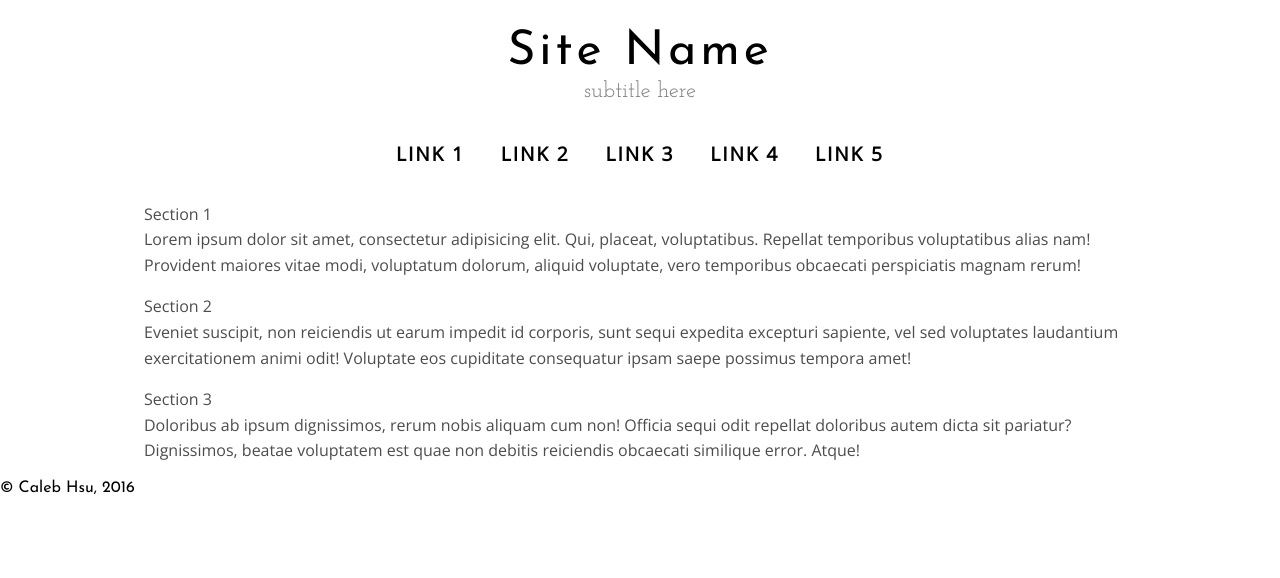
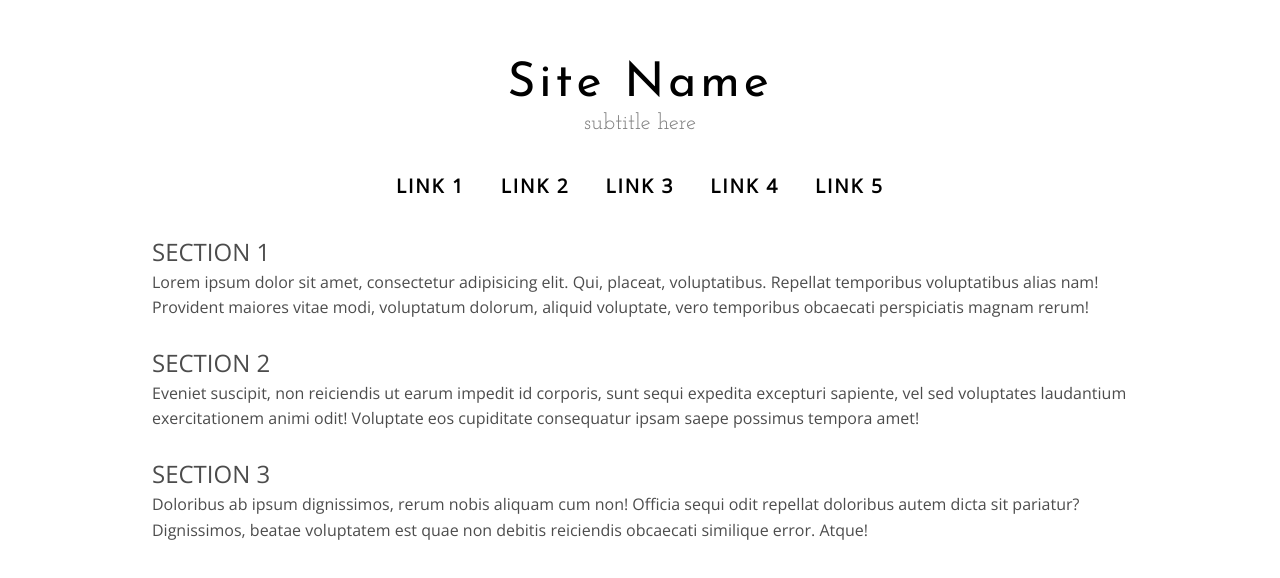
Before and after one commit to calebhsu/custoplate, a plain HTML site: page index.html in a window 1280 px wide. Drawn offline with nearby package versions, Linux system fonts and the light colour scheme; a script that the page names is missing; a web font is replaced by a local one.

Commit message:
Finished boilerplate

```diff
--- a/scss/_base.scss
+++ b/scss/_base.scss
@@ -1,11 +1,12 @@
 /* Global CSS */
 html, body {
+  height: 100%;
   overflow-x: hidden;
 }
 
 header {
   line-height: 2.5em;
-  margin: 2em auto;
+  margin: 4em auto 2em;
   text-align: center;
 
   h1 {
@@ -23,6 +24,10 @@ header {
 
 footer {
   font-family: $font-theme;
+  font-size: 1.1em;
+  margin: 0 auto;
+  padding: 1.5em;
+  text-align: center;
 }
 
 main {
@@ -31,9 +36,15 @@ main {
   line-height: 1.6em;
   color: $black;
   margin: 0 auto;
+
   section {
-    margin: 1em;
-  }
+    margin: 1.5em;
+    h2 {
+      font-size: 1.5em;
+      line-height: 1.5em;
+      text-transform: uppercase;
+    } /* h2 */
+  } /* section */
 }
 
 nav {
@@ -67,5 +78,7 @@ nav {
 
 /* Special Styles */
 .container {
+  height: 100%;
+  min-height: 100%; /* this helps push the footer to the bottom */
   width: 80%;
 }
```
Also changed, not shown: css/main.css.
